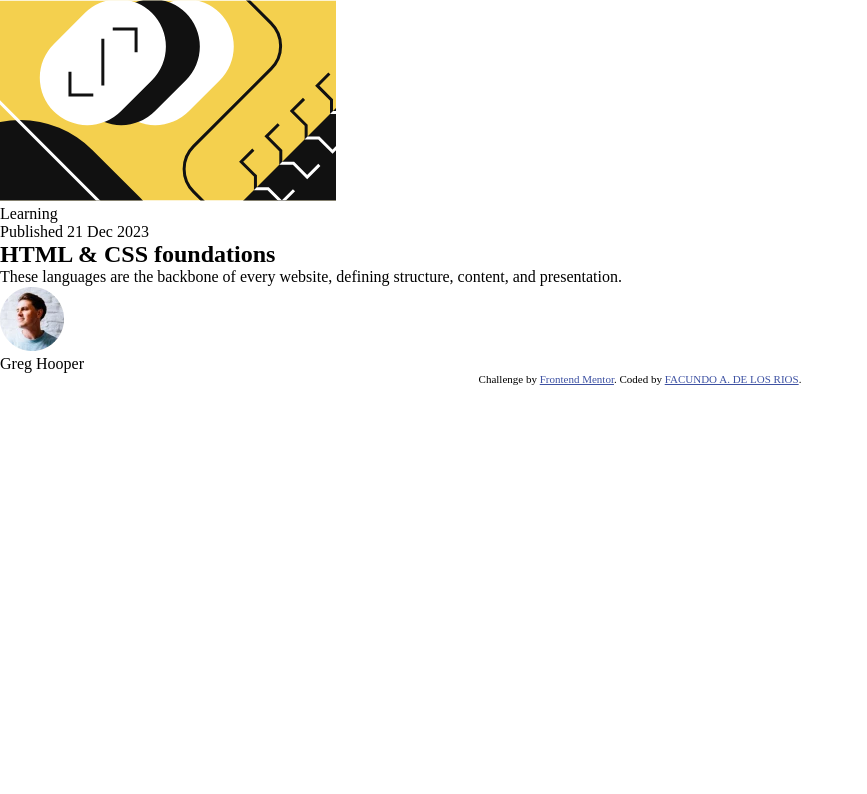
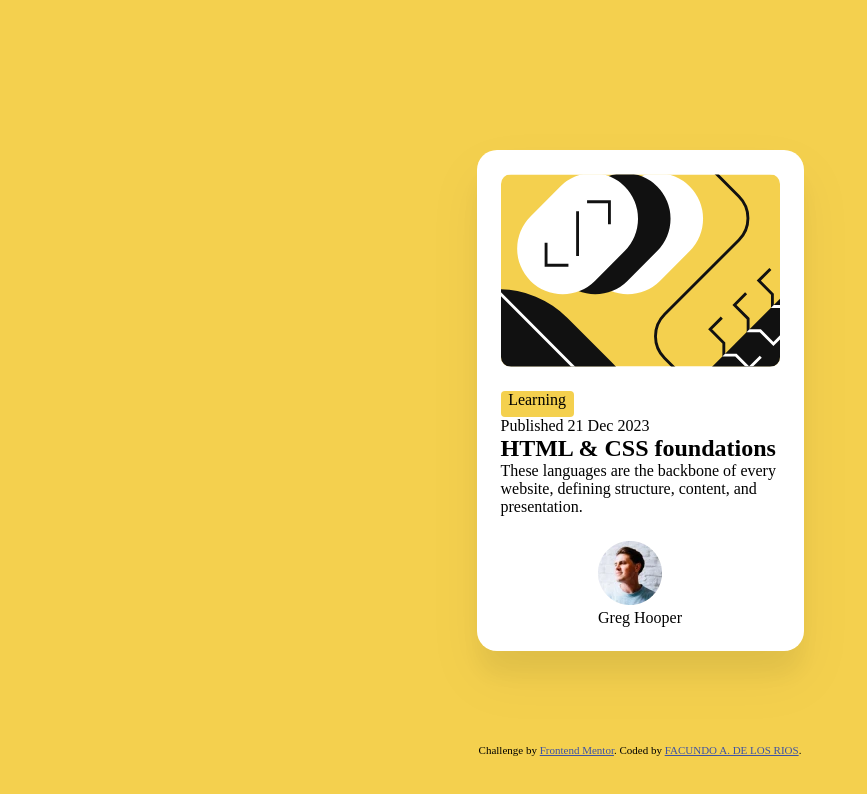
Before and after one commit to FacundoDLR/blog-preview-card-newbie, a plain HTML site: page index.html in a window 1280 px wide. Shown: the whole page, without its empty margins (0-867 px from the left). Drawn offline with Linux system fonts and the light colour scheme.

Commit message:
Finished blog card image CSS

```diff
--- a/styles.css
+++ b/styles.css
@@ -64,7 +64,7 @@
 
   /* SPACING */
 
-  --spacing200: 16px;
+  --spacing200: 24px;
   --spacing150: 12px;
   --spacing100: 8px;
   --spacing50: 4px;
@@ -79,8 +79,65 @@
   margin: 0;
 }
 
+body{
+    height: 100dvh;
+    width: 100dvw;
+}
+
+main{
+    background-color: var(--Yellow);
+    height: 100%;
+    width: 100%;
+    display: flex;
+    justify-content: center;
+    align-items: center;
+    flex-direction: column;
+}
+
+.cardbox{
+    background-color: var(--White);
+    max-width: 327px;
+    max-height: 501px;
+    display: flex;
+    flex-direction: column;
+    align-items: center;
+    gap: var(--spacing200);
+    padding: var(--spacing200);
+    border-radius: 20px;
+    box-shadow: 0 25px 25px rgba(0, 0, 0, 0.0477);
+    filter: drop-shadow(0 25px 25px rgba(0, 0, 0, 0.0477));
+}
+
+.cardbox__image{
+    max-width: 279px;
+    height: 200px;
+}
+
+.cardbox__image img{
+    max-width: 100%;
+    height: 100%;
+    object-fit: cover;
+    border-radius: 10px;
+}
+
+.cardbox__content--category{
+    width: 73px;
+    height: 26px;
+    border-radius: 4px;
+    background-color: var(--Yellow);
+    text-align: center;
+    justify-content: center;
+}
+
 .attribution {
   font-size: 11px;
+  text-align: center;
+  position: absolute;
+  top: 93dvh;
+  margin-left: auto;
+  margin-right: auto;
+  left: 0;
+  right: 0;
   text-align: center;
 }
 
```
